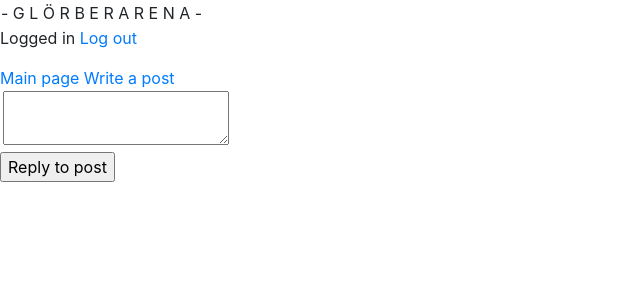
After one commit to VirtualAkseli/GlorberArena, a Flask app: page /posts/1/edit in a window 1280 px wide. The commit adds this page. Shown: the top 300 px of the page, without its empty margins (0-640 px from the left). Run offline with Flask 2, Linux system fonts and the light colour scheme; a user stored in the database is signed in; tables that the repository leaves empty hold one stand-in row (values such as "Sample post"); lists and menus that the app fills with data are empty; some libraries are stand-ins or nearby versions.

Commit message:
Viestin (huom. oman viestin) muokkaaminen on nyt mahdollista. Vaihtoehtoa ei näytetä, jos viesti ei ole oma.

```diff
--- a/application/authentication/forms.py
+++ b/application/authentication/forms.py
@@ -1,11 +1,11 @@
 
 from flask_wtf import FlaskForm
-from wtforms import PasswordField, StringField
+from wtforms import PasswordField, StringField, validators
 
 
 class LoginForm(FlaskForm):
-    username = StringField("Username")
-    password = PasswordField("Password")
+    username = StringField("Username", [validators.Length(min=4)])
+    password = PasswordField("Password", [validators.Length(min=4)])
 
     class Meta:
         csrf = False
--- a/application/posts/forms.py
+++ b/application/posts/forms.py
@@ -4,7 +4,15 @@ from wtforms import TextAreaField, StringField, validators
 
 class PostForm(FlaskForm):
 
-    topic = StringField("Title")
+    topic = StringField("Title", [validators.Length(min=4)])
+    content = TextAreaField("Content", [validators.InputRequired(message="One does not submit an empty message!")])
+
+    class Meta:
+        csrf = False
+
+class EditForm(FlaskForm):
+
+
     content = TextAreaField("Content", [validators.InputRequired(message="One does not submit an empty message!")])
 
     class Meta:
@@ -12,7 +20,7 @@ class PostForm(FlaskForm):
 
 class ReplyForm(FlaskForm):
 
-    content = TextAreaField("Message")
+    content = TextAreaField("Message", [validators.InputRequired(message="One does not submit an empty message!")])
 
     class Meta:
         csrf = False
--- a/application/posts/models.py
+++ b/application/posts/models.py
@@ -41,14 +41,14 @@ class Post(db.Model):
 
 	@staticmethod
 	def find_matching_topic_for_post(topic_id):
-		statement = text("SELECT Post.id, Post.content, Post.author FROM Post"
+		statement = text("SELECT Post.id, Post.content, Post.author, Post.account_id FROM Post"
 				" LEFT JOIN subject ON subject.id = Post.subject_id"
-				" WHERE (Post.subject_id = :topic_id)"
+				" WHERE (subject_id = :topic_id)"
 				" GROUP BY Post.id").params(topic_id=topic_id)
 		result = db.engine.execute(statement)
 
 		response = []
 		for row in result:
-			response.append({"id":row[0], "content":row[1], "author":row[2]})
+			response.append({"id":row[0], "content":row[1], "author":row[2], "account_id":row[3]})
 
 		return response
--- a/application/posts/views.py
+++ b/application/posts/views.py
@@ -5,7 +5,7 @@ from flask_login import login_required, current_user
 from application.posts.models import Post
 from application.posts.subject import Topic
 from application.authentication.models import User
-from application.posts.forms import PostForm, ReplyForm
+from application.posts.forms import PostForm, ReplyForm, EditForm
 
 
 @app.route("/main")
@@ -67,10 +67,27 @@ def posts_reply(topic_id):
 
     return redirect(url_for("post_id", topic_id=topic_id))
 
+@app.route("/posts/<post_id>", methods=["POST"])
+@login_required
+def post_edit(post_id):
+    form = EditForm(request.form)
+    post = Post.query.filter_by(id=post_id).first()
+    post.content = form.content.data
+
+    db.session.add(post)
+    db.session.commit()
+
+    return redirect(url_for("post_id", topic_id=post.subject_id))
+
+@app.route("/posts/<post_id>/edit")
+@login_required
+def post_edit1(post_id):
+    return render_template("posts/edit.html", id=post_id, form = EditForm())
+
 
 @app.route("/posts/<topic_id>")
 @login_required
 def post_id(topic_id):
 
     topic = Topic.query.filter_by(id=topic_id).first()
-    return render_template("posts/single.html", posts = Post.find_matching_topic_for_post(topic_id), subject=topic, form = ReplyForm())
+    return render_template("posts/single.html", posts = Post.find_matching_topic_for_post(topic_id), subject=topic, form = ReplyForm(), user_id = current_user.id)
--- a/application/templates/layout.html
+++ b/application/templates/layout.html
@@ -6,6 +6,7 @@
       <title>mysteryPage</title>
       <link rel="stylesheet" href="https://maxcdn.bootstrapcdn.com/bootstrap/4.0.0/css/bootstrap.min.css"     integrity="sha384-Gn5384xqQ1aoWXA+058RXPxPg6fy4IWvTNh0E263XmFcJlSAwiGgFAW/dAiS6JXm" crossorigin="anonymous">
       <link rel="icon" href="./kociolek.gif">
+
     </head>
 
     <body>
@@ -28,10 +29,11 @@
 
       {% endblock %}
 	</div>
+	 <script src="http://code.jquery.com/jquery-1.11.0.min.js"></script>
 
-        <script src="https://code.jquery.com/jquery-3.2.1.slim.min.js" integrity="sha384-KJ3o2DKtIkvYIK3UENzmM7KCkRr/rE9/Qpg6aAZGJwFDMVNA/GpGFF93hXpG5KkN" crossorigin="anonymous"></script>
 <script src="https://cdnjs.cloudflare.com/ajax/libs/popper.js/1.12.9/umd/popper.min.js" integrity="sha384-ApNbgh9B+Y1QKtv3Rn7W3mgPxhU9K/ScQsAP7hUibX39j7fakFPskvXusvfa0b4Q" crossorigin="anonymous"></script>
 <script src="https://maxcdn.bootstrapcdn.com/bootstrap/4.0.0/js/bootstrap.min.js" integrity="sha384-JZR6Spejh4U02d8jOt6vLEHfe/JQGiRRSQQxSfFWpi1MquVdAyjUar5+76PVCmYl" crossorigin="anonymous"></script>
 
+
     </body>
   </html>
--- /dev/null
+++ b/application/templates/posts/edit.html
@@ -0,0 +1,19 @@
+{% extends "layout.html" %}
+
+{% block body %}
+<form method="POST" action="{{ url_for('post_edit', post_id = id) }}">
+
+
+<table>
+
+<tr>
+<th>
+</th>
+<th>
+    {{ form.content}}
+</th>
+</tr>
+</table>
+  <input type="submit" value="Reply to post"/>
+</form>
+{% endblock %}
--- a/requirements.txt
+++ b/requirements.txt
@@ -7,6 +7,7 @@ gunicorn==19.9.0
 itsdangerous==1.1.0
 Jinja2==2.10.1
 MarkupSafe==1.1.1
+pkg-resources==0.0.0
 psycopg2==2.8.3
 SQLAlchemy==1.3.6
 Werkzeug==0.15.5
```
Also changed, not shown: application/templates/posts/single.html (+11 -2 lines), 1 other file.
